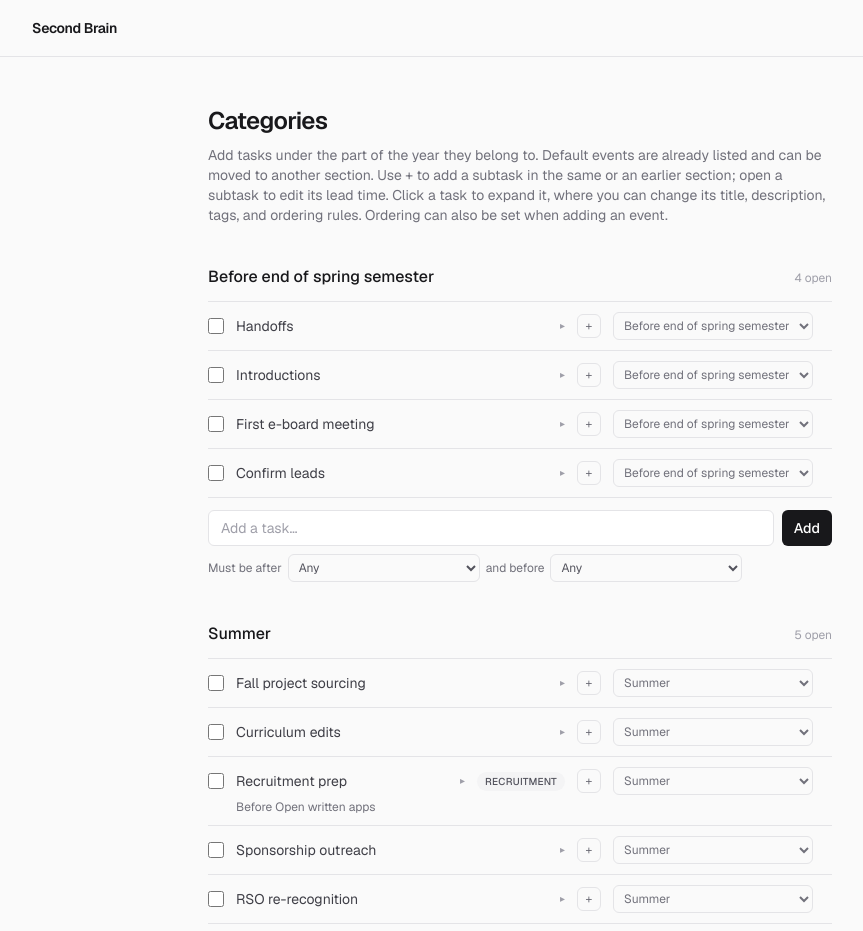
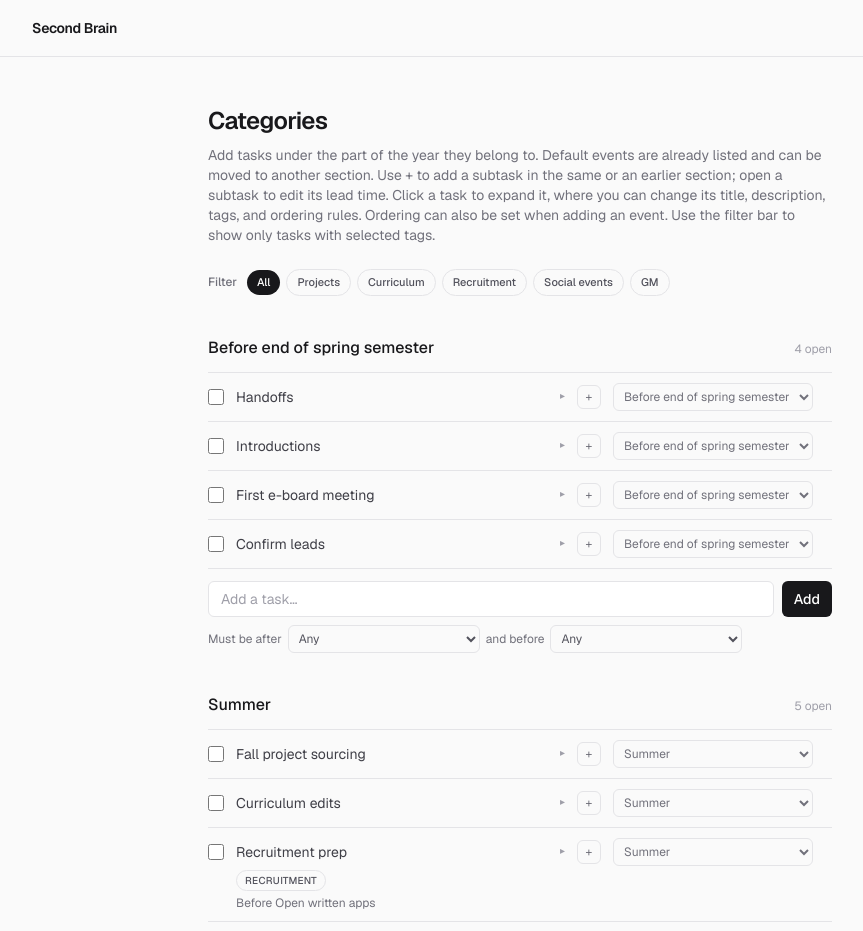
Before and after one commit to anniegao2013/cais-2nd-brain, a Next.js app: page / in a window 1280 px wide. Shown: the top 931 px of the page, without its empty margins (120-983 px from the left). Built offline with nearby package versions, Linux system fonts and the light colour scheme.

Commit message:
add tags

```diff
--- a/app/task-list.tsx
+++ b/app/task-list.tsx
@@ -1,13 +1,33 @@
 "use client";
 
 import { useSyncExternalStore, useState } from "react";
+
+const TAGS = [
+  { id: "projects", label: "Projects" },
+  { id: "curriculum", label: "Curriculum" },
+  { id: "recruitment", label: "Recruitment" },
+  { id: "social", label: "Social events" },
+  { id: "gm", label: "GM" },
+] as const;
+
+type TagId = (typeof TAGS)[number]["id"];
+
+const TAG_IDS = new Set<string>(TAGS.map((tag) => tag.id));
+
+function isTagId(value: unknown): value is TagId {
+  return typeof value === "string" && TAG_IDS.has(value);
+}
+
+function tagLabel(tagId: string): string {
+  return TAGS.find((tag) => tag.id === tagId)?.label ?? tagId;
+}
 
 type Task = {
   id: string;
   text: string;
   done: boolean;
   isDefault?: boolean;
-  recruitment?: boolean;
+  tags?: TagId[];
   parentId?: string;
   leadWeeks?: number;
   notes?: string;
@@ -40,7 +60,7 @@ const DEFAULT_EVENTS: Array<{
   id: string;
   text: string;
   category: string;
-  recruitment?: boolean;
+  tags?: TagId[];
   parentId?: string;
   leadWeeks?: number;
 }> = [
@@ -54,7 +74,7 @@ const DEFAULT_EVENTS: Array<{
     id: "default-7",
     text: "Recruitment prep",
     category: "summer",
-    recruitment: true,
+    tags: ["recruitment"],
   },
   { id: "default-8", text: "Sponsorship outreach", category: "summer" },
   { id: "default-9", text: "RSO re-recognition", category: "summer" },
@@ -62,13 +82,13 @@ const DEFAULT_EVENTS: Array<{
     id: "default-10",
     text: "Open written apps",
     category: "week-1",
-    recruitment: true,
+    tags: ["recruitment"],
   },
   {
     id: "default-11",
     text: "Classification",
     category: "week-4",
-    recruitment: true,
+    tags: ["recruitment"],
   },
   { id: "default-12", text: "Retreat", category: "week-8" },
   { id: "default-13", text: "Midsem ShowCAIS", category: "week-11" },
@@ -77,19 +97,19 @@ const DEFAULT_EVENTS: Array<{
     id: "default-15",
     text: "Written delibs",
     category: "week-3",
-    recruitment: true,
+    tags: ["recruitment"],
   },
   {
     id: "default-16",
     text: "Group interviews",
     category: "week-3",
-    recruitment: true,
+    tags: ["recruitment"],
   },
   {
     id: "default-17",
     text: "Individual interviews",
     category: "week-4",
-    recruitment: true,
+    tags: ["recruitment"],
   },
   { id: "default-18", text: "Big little reveal", category: "week-10" },
   { id: "default-19", text: "Spring project sourcing", category: "week-7" },
@@ -433,7 +453,7 @@ function buildDefaultState(): AppState {
         text: event.text,
         done: false,
         isDefault: true,
-        recruitment: event.recruitment,
+        tags: event.tags,
         parentId: event.parentId,
         leadWeeks: event.leadWeeks,
       },
@@ -521,12 +541,25 @@ function normalizeStorage(raw: string): AppState {
     cleaned[categoryId] = Array.isArray(list)
       ? list.filter(isTask).map((task) => {
           const seed = DEFAULT_BY_ID.get(task.id);
-          let next = task;
-          if (seed?.recruitment && next.recruitment === undefined) {
-            next = { ...next, recruitment: true };
-          }
+          // Older saves stored a single `recruitment` boolean; newer saves
+          // store a `tags` array. A missing tags array falls back to legacy or
+          // seeded tags, while an empty array is respected.
+          const legacyRecruitment = (task as { recruitment?: unknown })
+            .recruitment;
+          const tags: TagId[] = Array.isArray(task.tags)
+            ? task.tags.filter(isTagId)
+            : typeof legacyRecruitment === "boolean"
+              ? legacyRecruitment
+                ? ["recruitment"]
+                : []
+              : seed?.tags
+                ? [...seed.tags]
+                : [];
+
+          const next: Task & { recruitment?: boolean } = { ...task, tags };
+          delete next.recruitment;
           if (seed?.leadWeeks !== undefined && next.leadWeeks === undefined) {
-            next = { ...next, leadWeeks: seed.leadWeeks };
+            next.leadWeeks = seed.leadWeeks;
           }
           return next;
         })
@@ -554,7 +587,7 @@ function normalizeStorage(raw: string): AppState {
         text: event.text,
         done: false,
         isDefault: true,
-        recruitment: event.recruitment,
+        tags: event.tags,
         parentId: event.parentId,
         leadWeeks: event.leadWeeks,
       },
@@ -626,6 +659,7 @@ export default function TaskList() {
   const [expandedTaskId, setExpandedTaskId] = useState<string | null>(null);
   const [titleDraft, setTitleDraft] = useState("");
   const [titleError, setTitleError] = useState<string | null>(null);
+  const [activeTags, setActiveTags] = useState<TagId[]>([]);
   const [depAfterId, setDepAfterId] = useState("");
   const [depBeforeId, setDepBeforeId] = useState("");
   const [depError, setDepError] = useState<string | null>(null);
@@ -641,6 +675,21 @@ export default function TaskList() {
       label: `${task.text} · ${category.label}`,
     })),
   );
+
+  function matchesFilter(task: Task) {
+    return (
+      activeTags.length === 0 ||
+      (task.tags ?? []).some((tag) => activeTags.includes(tag))
+    );
+  }
+
+  function toggleTagFilter(tagId: TagId) {
+    setActiveTags((current) =>
+      current.includes(tagId)
+        ? current.filter((tag) => tag !== tagId)
+        : [...current, tagId],
+    );
+  }
 
   function addTask(categoryId: string, form: HTMLFormElement) {
     const data = new FormData(form);
@@ -942,16 +991,21 @@ export default function TaskList() {
     setTitleError(null);
   }
 
-  function toggleRecruitment(categoryId: string, taskId: string) {
+  function toggleTag(categoryId: string, taskId: string, tagId: TagId) {
     setState({
       ...state,
       tasks: {
         ...state.tasks,
-        [categoryId]: (state.tasks[categoryId] ?? []).map((task) =>
-          task.id === taskId
-            ? { ...task, recruitment: !task.recruitment }
-            : task,
-        ),
+        [categoryId]: (state.tasks[categoryId] ?? []).map((task) => {
+          if (task.id !== taskId) return task;
+          const tags = task.tags ?? [];
+          return {
+            ...task,
+            tags: tags.includes(tagId)
+              ? tags.filter((tag) => tag !== tagId)
+              : [...tags, tagId],
+          };
+        }),
       },
     });
   }
@@ -978,6 +1032,14 @@ export default function TaskList() {
   }
 
   function goToParent(parentId: string) {
+    const parentLocation = findTask(state, parentId);
+    if (
+      parentLocation &&
+      activeTags.length > 0 &&
+      !matchesFilter(parentLocation.task)
+    ) {
+      setActiveTags([]);
+    }
     setExpandedTaskId(parentId);
     setNotesTaskId(null);
     setNotesDraft("");
@@ -985,7 +1047,7 @@ export default function TaskList() {
     setDepAfterId("");
     setDepBeforeId("");
     setDepError(null);
-    setTitleDraft(findTask(state, parentId)?.task.text ?? "");
+    setTitleDraft(parentLocation?.task.text ?? "");
     setTitleError(null);
     requestAnimationFrame(() => {
       document
@@ -1122,6 +1184,10 @@ export default function TaskList() {
     setState(sortState({ ...state, tasks }));
   }
 
+  const allTasks = Object.values(state.tasks).flat();
+  const totalTaskCount = allTasks.length;
+  const filteredTaskCount = allTasks.filter(matchesFilter).length;
+
   return (
     <div className="mx-auto w-full max-w-2xl px-6 py-12">
       <h1 className="text-2xl font-semibold tracking-tight text-zinc-900 dark:text-zinc-100">
@@ -1133,12 +1199,60 @@ export default function TaskList() {
         subtask in the same or an earlier section; open a subtask to edit its
         lead time. Click a task to expand it, where you can change its title,
         description, tags, and ordering rules. Ordering can also be set when
-        adding an event.
+        adding an event. Use the filter bar to show only tasks with selected
+        tags.
       </p>
+
+      <div
+        className="mt-6 flex flex-wrap items-center gap-1.5"
+        role="group"
+        aria-label="Filter tasks by tag"
+      >
+        <span className="mr-1 text-xs font-medium text-zinc-500 dark:text-zinc-400">
+          Filter
+        </span>
+        <button
+          type="button"
+          onClick={() => setActiveTags([])}
+          aria-pressed={activeTags.length === 0}
+          className={
+            activeTags.length === 0
+              ? "rounded-full bg-zinc-900 px-2.5 py-1 text-[11px] font-medium text-white transition-colors hover:bg-zinc-700 dark:bg-zinc-100 dark:text-zinc-900 dark:hover:bg-zinc-300"
+              : "rounded-full border border-zinc-200 px-2.5 py-1 text-[11px] font-medium text-zinc-600 transition-colors hover:border-zinc-400 hover:text-zinc-900 dark:border-zinc-700 dark:text-zinc-400 dark:hover:border-zinc-500 dark:hover:text-zinc-100"
+          }
+        >
+          All
+        </button>
+        {TAGS.map((tag) => {
+          const active = activeTags.includes(tag.id);
+          return (
+            <button
+              key={tag.id}
+              type="button"
+              onClick={() => toggleTagFilter(tag.id)}
+              aria-pressed={active}
+              className={
+                active
+                  ? "rounded-full bg-zinc-900 px-2.5 py-1 text-[11px] font-medium text-white transition-colors hover:bg-zinc-700 dark:bg-zinc-100 dark:text-zinc-900 dark:hover:bg-zinc-300"
+                  : "rounded-full border border-zinc-200 px-2.5 py-1 text-[11px] font-medium text-zinc-600 transition-colors hover:border-zinc-400 hover:text-zinc-900 dark:border-zinc-700 dark:text-zinc-400 dark:hover:border-zinc-500 dark:hover:text-zinc-100"
+              }
+            >
+              {tag.label}
+            </button>
+          );
+        })}
+      </div>
+      {activeTags.length > 0 && (
+        <p className="mt-2 text-xs text-zinc-400 dark:text-zinc-500">
+          Showing {filteredTaskCount} of {totalTaskCount} tasks
+          {activeTags.length > 1 ? " · matching any selected tag" : ""}
+        </p>
+      )}
 
       <div className="mt-10 flex flex-col gap-10">
         {CATEGORIES.map((category) => {
-          const tasks = state.tasks[category.id] ?? [];
+          const tasks = (state.tasks[category.id] ?? []).filter(matchesFilter);
+          if (activeTags.length > 0 && tasks.length === 0) return null;
           const remaining = tasks.filter((task) => !task.done).length;
 
           return (
@@ -1220,11 +1334,6 @@ export default function TaskList() {
                               {expanded ? "▾" : "▸"}
                             </span>
                           </button>
-                          {task.recruitment && (
-                            <span className="shrink-0 rounded-full bg-zinc-100 px-2 py-0.5 text-[10px] font-medium uppercase tracking-wide text-zinc-600 dark:bg-zinc-800 dark:text-zinc-300">
-                              Recruitment
-                            </span>
-                          )}
                           {!isSubtask && (
                             <button
                               type="button"
@@ -1275,6 +1384,19 @@ export default function TaskList() {
                             ×
                           </button>
                         </div>
+
+                        {(task.tags?.length ?? 0) > 0 && (
+                          <div className="mt-1 flex flex-wrap items-center gap-1 pl-7">
+                            {task.tags?.map((tagId) => (
+                              <span
+                                key={tagId}
+                                className="rounded-full border border-zinc-200 bg-zinc-50 px-2 py-0.5 text-[10px] font-medium uppercase tracking-wide text-zinc-600 dark:border-zinc-700 dark:bg-zinc-900 dark:text-zinc-300"
+                              >
+                                {tagLabel(tagId)}
+                              </span>
+                            ))}
+                          </div>
+                        )}
 
                         {(afterNames.length > 0 || beforeNames.length > 0) && (
                           <div className="mt-1 flex flex-wrap items-center gap-x-1.5 gap-y-0.5 pl-7 text-xs text-zinc-500 dark:text-zinc-400">
@@ -1366,27 +1488,33 @@ export default function TaskList() {
                                 <span className="text-xs text-zinc-500 dark:text-zinc-400">
                                   Tags
                                 </span>
+                                {TAGS.map((tag) => {
+                                  const active = (task.tags ?? []).includes(
+                                    tag.id,
+                                  );
+                                  return (
                                     <button
+                                      key={tag.id}
                                       type="button"
                                       onClick={() =>
-                                    toggleRecruitment(category.id, task.id)
-                                  }
-                                  aria-pressed={Boolean(task.recruitment)}
-                                  aria-label={
-                                    task.recruitment
-                                      ? `Remove Recruitment tag from ${task.text}`
-                                      : `Add Recruitment tag to ${task.text}`
-                                  }
+                                        toggleTag(category.id, task.id, tag.id)
+                                      }
+                                      aria-pressed={active}
+                                      aria-label={`${
+                                        active ? "Remove" : "Add"
+                                      } ${tag.label} tag ${
+                                        active ? "from" : "to"
+                                      } ${task.text}`}
                                       className={
-                                    task.recruitment
+                                        active
                                           ? "rounded-full bg-zinc-900 px-2 py-0.5 text-[10px] font-medium uppercase tracking-wide text-white transition-colors hover:bg-zinc-700 dark:bg-zinc-100 dark:text-zinc-900 dark:hover:bg-zinc-300"
                                           : "rounded-full border border-dashed border-zinc-300 px-2 py-0.5 text-[10px] font-medium uppercase tracking-wide text-zinc-500 transition-colors hover:border-zinc-400 hover:text-zinc-900 dark:border-zinc-700 dark:text-zinc-400 dark:hover:border-zinc-500 dark:hover:text-zinc-100"
                                       }
                                     >
-                                  {task.recruitment
-                                    ? "Recruitment ×"
-                                    : "+ Recruitment"}
+                                      {active ? `${tag.label} ×` : `+ ${tag.label}`}
                                     </button>
+                                  );
+                                })}
                               </div>
                             </div>
                             {task.parentId && parent && (
@@ -1739,6 +1867,7 @@ export default function TaskList() {
                 </ul>
               )}
 
+              {activeTags.length === 0 && (
                 <form
                   onSubmit={(event) => {
                     event.preventDefault();
@@ -1802,10 +1931,16 @@ export default function TaskList() {
                     </p>
                   )}
                 </form>
+              )}
             </section>
           );
         })}
-      </div>
-    </div>
-  );
-}
+        {activeTags.length > 0 && filteredTaskCount === 0 && (
+          <p className="text-sm text-zinc-500 dark:text-zinc-400">
+            No tasks match these tags.
+          </p>
+        )}
+      </div>
+    </div>
+  );
+}
```
Also changed, not shown: 1 other file (tests, documents, lock files or other folders). Lines whose indentation alone changed are shown as unchanged.
